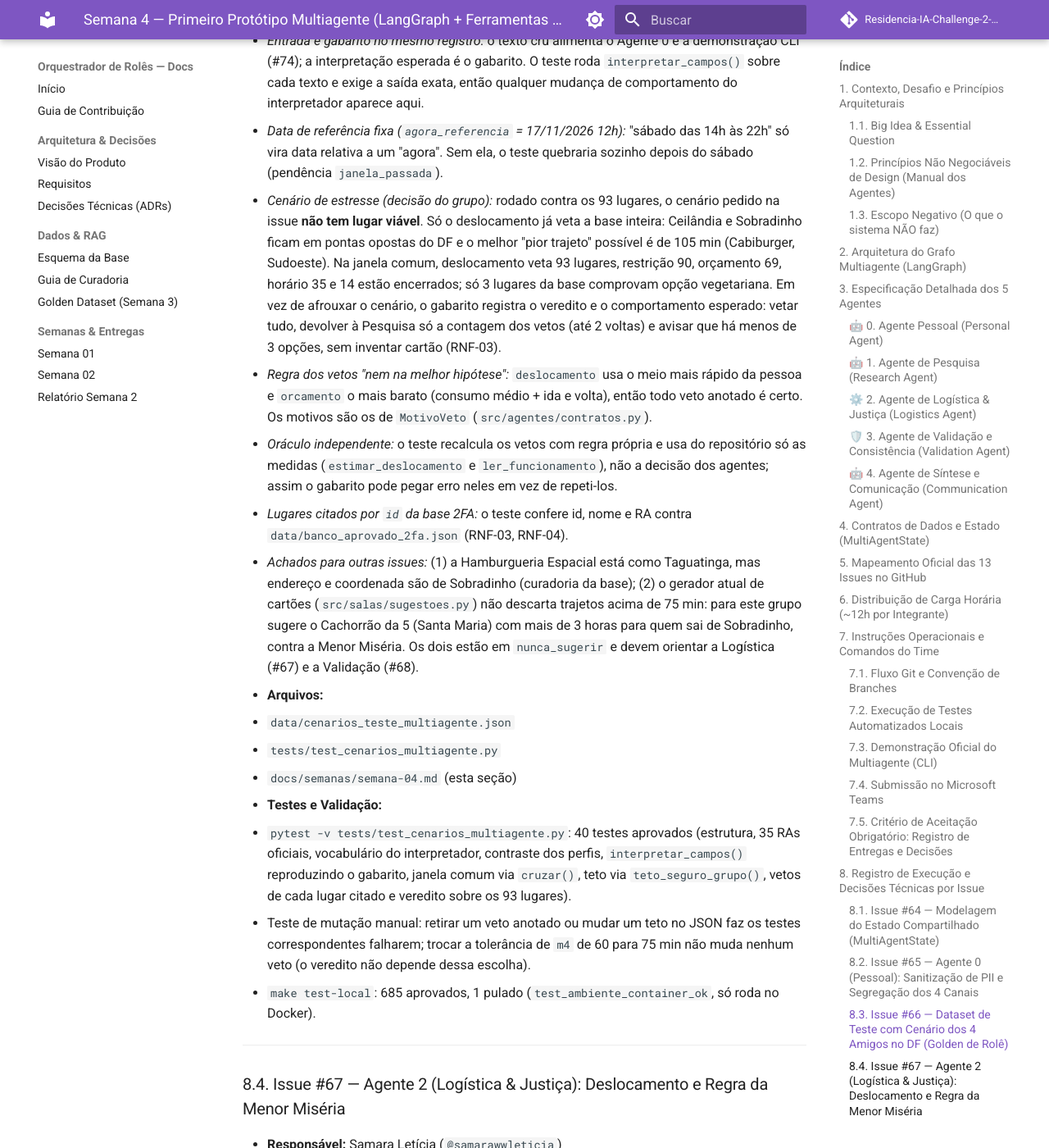
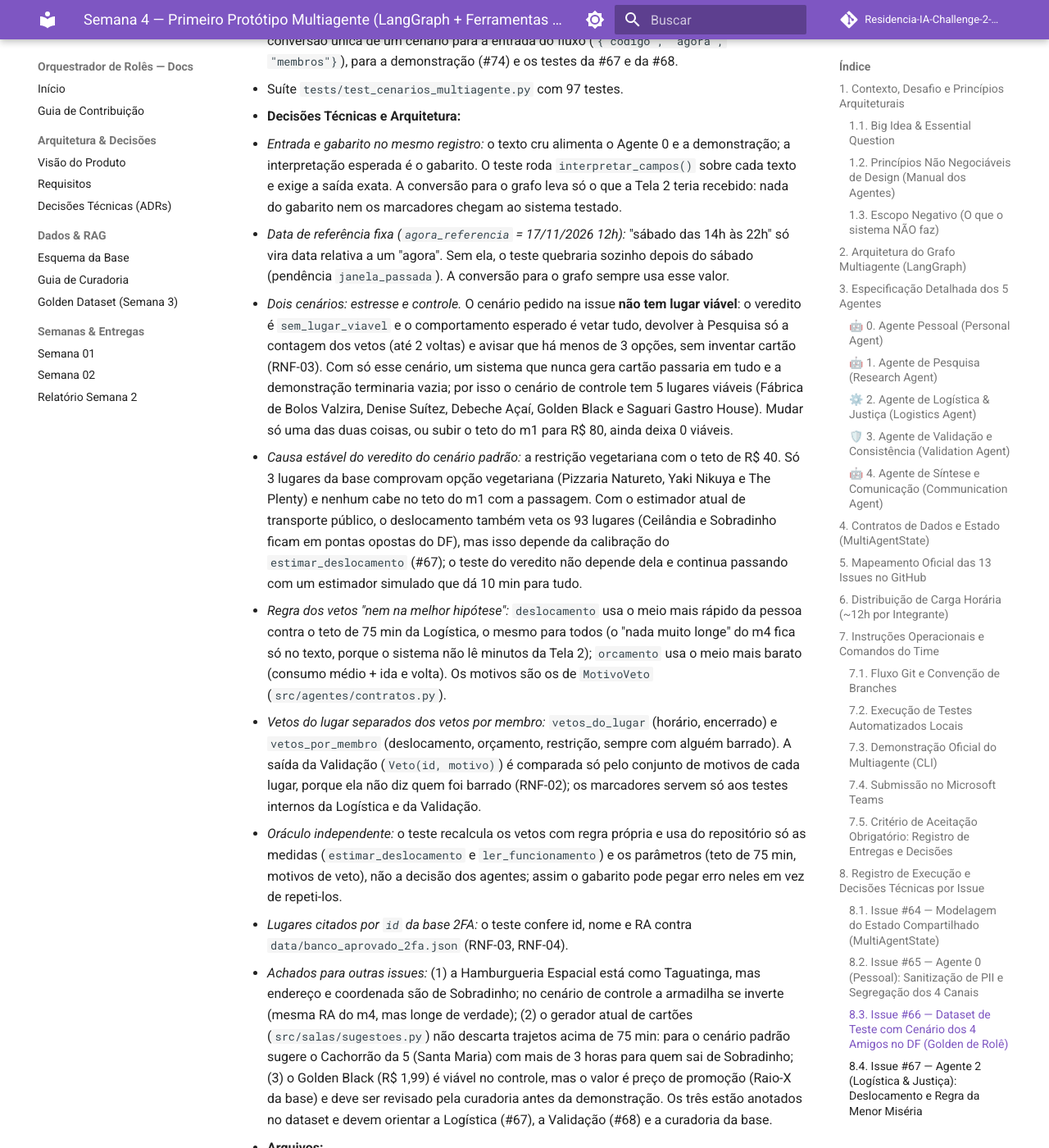
Before and after one commit to Residencia-IA-Challenge-2-Grupo-7/residencia-ia-g7-challenge2, an MkDocs documentation site: the page built from docs/semanas/semana-04.md, in a window 1280 px wide and 1400 px high, scrolled down 14247 px. Shown: the whole window at 82% size. Built offline with MkDocs 1.6.1 and Material for MkDocs 9.7.7, drawn with Linux system fonts in a browser that asks for light colours; comment, search, counter and statistics services are not loaded; some of the changed text lies outside the part shown.

Commit message:
docs(semana4): atualiza a seção 8.3 e o status com os ajustes da revisão (#66)
Alinha a documentação da #66 com os commits da revisão do PR: os dois
cenários (padrão sem lugar viável e controle com 5 viáveis), a causa
estável do veredito (restrição vegetariana com o teto de R$ 40, e não
o deslocamento, que depende da calibração do estimador), a tolerância
única de 75 min, a separação entre vetos do lugar e por membro, a
conversão para a entrada do grafo e o achado do Golden Black.

```diff
--- a/docs/semanas/semana-04.md
+++ b/docs/semanas/semana-04.md
@@ -300,28 +300,34 @@ Nenhum Pull Request será aprovado sem que a respectiva entrada na Seção 8 est
 
 ### 8.3. Issue #66 — Dataset de Teste com Cenário dos 4 Amigos no DF (Golden de Rolê)
 * **Responsável:** Samara Letícia (`@samarawwleticia`)
-* **Status:** Concluída
+* **Status:** Concluída (revisão do PR atendida)
 * **O que foi feito:**
-  - Criação de `data/cenarios_teste_multiagente.json` com o cenário `cenario_padrao_4_amigos` (pessoas fictícias, marcadores `m1` a `m4`): Ceilândia (teto R$ 40, metrô, vegetariana), Águas Claras (R$ 70, ônibus/metrô, ar livre), Asa Norte/Plano Piloto (R$ 120, carro/Uber, gastronomia) e Sobradinho (R$ 50, transporte público, tolerância de 60 min).
+  - Criação de `data/cenarios_teste_multiagente.json` com dois cenários de pessoas fictícias (marcadores `m1` a `m4`), cada um com código de sala fixo:
+    - `cenario_padrao_4_amigos` (`ROLE-PADR`), o pedido pela issue: Ceilândia (teto R$ 40, metrô, vegetariana), Águas Claras (R$ 70, ônibus/metrô, ar livre), Asa Norte/Plano Piloto (R$ 120, carro/Uber, gastronomia) e Sobradinho (R$ 50, transporte público, "nada muito longe");
+    - `cenario_controle_viavel` (`ROLE-CTRL`), o mesmo grupo com só duas mudanças (m1 sem a restrição vegetariana e m4 saindo de Taguatinga), para cobrir o caminho feliz.
   - Para cada amigo, os 4 campos de texto da Tela 2 como seriam digitados (`campos_tela2`) e o que o Agente 0 deve entender deles (`interpretacao_esperada`: RA oficial, macrorregião, teto, janelas, tipos, vibes, restrições e transporte).
-  - Bloco `resultados_esperados`: janela comum (sábado 21/11, 15h–18h, os 4 presentes), teto do grupo (R$ 40), restrição dura do grupo (vegetariano), **veredito `sem_lugar_viavel`**, 5 locais plausíveis da base 2FA com os vetos esperados por membro e 2 lugares que nunca devem ser sugeridos.
-  - Suíte `tests/test_cenarios_multiagente.py` com 40 testes de esquema, vocabulário, coerência com o interpretador e recálculo dos vetos contra a base.
+  - Para cada cenário, `resultados_esperados`: janela comum (sábado 21/11, 15h–18h, os 4 presentes), teto do grupo (R$ 40), restrições duras, veredito, lugares viáveis, lugares plausíveis com os vetos esperados e lugares que nunca devem ser sugeridos.
+  - `src/agentes/cenarios.py`: `carregar_cenario()` e `para_entrada_do_grafo()`, a conversão única de um cenário para a entrada do fluxo (`{"codigo", "agora", "membros"}`), para a demonstração (#74) e os testes da #67 e da #68.
+  - Suíte `tests/test_cenarios_multiagente.py` com 97 testes.
 * **Decisões Técnicas e Arquitetura:**
-  - *Entrada e gabarito no mesmo registro:* o texto cru alimenta o Agente 0 e a demonstração CLI (#74); a interpretação esperada é o gabarito. O teste roda `interpretar_campos()` sobre cada texto e exige a saída exata, então qualquer mudança de comportamento do interpretador aparece aqui.
-  - *Data de referência fixa (`agora_referencia` = 17/11/2026 12h):* "sábado das 14h às 22h" só vira data relativa a um "agora". Sem ela, o teste quebraria sozinho depois do sábado (pendência `janela_passada`).
-  - *Cenário de estresse (decisão do grupo):* rodado contra os 93 lugares, o cenário pedido na issue **não tem lugar viável**. Só o deslocamento já veta a base inteira: Ceilândia e Sobradinho ficam em pontas opostas do DF e o melhor "pior trajeto" possível é de 105 min (Cabiburger, Sudoeste). Na janela comum, deslocamento veta 93 lugares, restrição 90, orçamento 69, horário 35 e 14 estão encerrados; só 3 lugares da base comprovam opção vegetariana. Em vez de afrouxar o cenário, o gabarito registra o veredito e o comportamento esperado: vetar tudo, devolver à Pesquisa só a contagem dos vetos (até 2 voltas) e avisar que há menos de 3 opções, sem inventar cartão (RNF-03).
-  - *Regra dos vetos "nem na melhor hipótese":* `deslocamento` usa o meio mais rápido da pessoa e `orcamento` o mais barato (consumo médio + ida e volta), então todo veto anotado é certo. Os motivos são os de `MotivoVeto` (`src/agentes/contratos.py`).
-  - *Oráculo independente:* o teste recalcula os vetos com regra própria e usa do repositório só as medidas (`estimar_deslocamento` e `ler_funcionamento`), não a decisão dos agentes; assim o gabarito pode pegar erro neles em vez de repeti-los.
+  - *Entrada e gabarito no mesmo registro:* o texto cru alimenta o Agente 0 e a demonstração; a interpretação esperada é o gabarito. O teste roda `interpretar_campos()` sobre cada texto e exige a saída exata. A conversão para o grafo leva só o que a Tela 2 teria recebido: nada do gabarito nem os marcadores chegam ao sistema testado.
+  - *Data de referência fixa (`agora_referencia` = 17/11/2026 12h):* "sábado das 14h às 22h" só vira data relativa a um "agora". Sem ela, o teste quebraria sozinho depois do sábado (pendência `janela_passada`). A conversão para o grafo sempre usa esse valor.
+  - *Dois cenários: estresse e controle.* O cenário pedido na issue **não tem lugar viável**: o veredito é `sem_lugar_viavel` e o comportamento esperado é vetar tudo, devolver à Pesquisa só a contagem dos vetos (até 2 voltas) e avisar que há menos de 3 opções, sem inventar cartão (RNF-03). Com só esse cenário, um sistema que nunca gera cartão passaria em tudo e a demonstração terminaria vazia; por isso o cenário de controle tem 5 lugares viáveis (Fábrica de Bolos Valzira, Denise Suítez, Debeche Açaí, Golden Black e Saguari Gastro House). Mudar só uma das duas coisas, ou subir o teto do m1 para R$ 80, ainda deixa 0 viáveis.
+  - *Causa estável do veredito do cenário padrão:* a restrição vegetariana com o teto de R$ 40. Só 3 lugares da base comprovam opção vegetariana (Pizzaria Natureto, Yaki Nikuya e The Plenty) e nenhum cabe no teto do m1 com a passagem. Com o estimador atual de transporte público, o deslocamento também veta os 93 lugares (Ceilândia e Sobradinho ficam em pontas opostas do DF), mas isso depende da calibração do `estimar_deslocamento` (#67); o teste do veredito não depende dela e continua passando com um estimador simulado que dá 10 min para tudo.
+  - *Regra dos vetos "nem na melhor hipótese":* `deslocamento` usa o meio mais rápido da pessoa contra o teto de 75 min da Logística, o mesmo para todos (o "nada muito longe" do m4 fica só no texto, porque o sistema não lê minutos da Tela 2); `orcamento` usa o meio mais barato (consumo médio + ida e volta). Os motivos são os de `MotivoVeto` (`src/agentes/contratos.py`).
+  - *Vetos do lugar separados dos vetos por membro:* `vetos_do_lugar` (horário, encerrado) e `vetos_por_membro` (deslocamento, orçamento, restrição, sempre com alguém barrado). A saída da Validação (`Veto(id, motivo)`) é comparada só pelo conjunto de motivos de cada lugar, porque ela não diz quem foi barrado (RNF-02); os marcadores servem só aos testes internos da Logística e da Validação.
+  - *Oráculo independente:* o teste recalcula os vetos com regra própria e usa do repositório só as medidas (`estimar_deslocamento` e `ler_funcionamento`) e os parâmetros (teto de 75 min, motivos de veto), não a decisão dos agentes; assim o gabarito pode pegar erro neles em vez de repeti-los.
   - *Lugares citados por `id` da base 2FA:* o teste confere id, nome e RA contra `data/banco_aprovado_2fa.json` (RNF-03, RNF-04).
-  - *Achados para outras issues:* (1) a Hamburgueria Espacial está como Taguatinga, mas endereço e coordenada são de Sobradinho (curadoria da base); (2) o gerador atual de cartões (`src/salas/sugestoes.py`) não descarta trajetos acima de 75 min: para este grupo sugere o Cachorrão da 5 (Santa Maria) com mais de 3 horas para quem sai de Sobradinho, contra a Menor Miséria. Os dois estão em `nunca_sugerir` e devem orientar a Logística (#67) e a Validação (#68).
+  - *Achados para outras issues:* (1) a Hamburgueria Espacial está como Taguatinga, mas endereço e coordenada são de Sobradinho; no cenário de controle a armadilha se inverte (mesma RA do m4, mas longe de verdade); (2) o gerador atual de cartões (`src/salas/sugestoes.py`) não descarta trajetos acima de 75 min: para o cenário padrão sugere o Cachorrão da 5 (Santa Maria) com mais de 3 horas para quem sai de Sobradinho; (3) o Golden Black (R$ 1,99) é viável no controle, mas o valor é preço de promoção (Raio-X da base) e deve ser revisado pela curadoria antes da demonstração. Os três estão anotados no dataset e devem orientar a Logística (#67), a Validação (#68) e a curadoria da base.
 * **Arquivos:**
   - `data/cenarios_teste_multiagente.json`
+  - `src/agentes/cenarios.py`
   - `tests/test_cenarios_multiagente.py`
-  - `docs/semanas/semana-04.md` (esta seção)
+  - `docs/semanas/semana-04.md` (esta seção) e `STATUS.md`
 * **Testes e Validação:**
-  - `pytest -v tests/test_cenarios_multiagente.py`: 40 testes aprovados (estrutura, 35 RAs oficiais, vocabulário do interpretador, contraste dos perfis, `interpretar_campos()` reproduzindo o gabarito, janela comum via `cruzar()`, teto via `teto_seguro_grupo()`, vetos de cada lugar citado e veredito sobre os 93 lugares).
-  - Teste de mutação manual: retirar um veto anotado ou mudar um teto no JSON faz os testes correspondentes falharem; trocar a tolerância de `m4` de 60 para 75 min não muda nenhum veto (o veredito não depende dessa escolha).
-  - `make test-local`: 685 aprovados, 1 pulado (`test_ambiente_container_ok`, só roda no Docker).
+  - `pytest -v tests/test_cenarios_multiagente.py`: 97 testes aprovados (estrutura, 35 RAs oficiais, vocabulário do interpretador, contraste dos perfis, `interpretar_campos()` reproduzindo o gabarito, janela comum via `cruzar()`, teto via `teto_seguro_grupo()`, vetos de cada lugar citado nos dois cenários, lugares viáveis iguais aos calculados, causa estável do veredito, diferença mínima entre os cenários e conversão para a entrada do grafo).
+  - Testes de mutação manuais: retirar um veto anotado, trocar um viável, pôr `horario` em `vetos_por_membro` ou mudar um teto no JSON faz os testes correspondentes falharem; simular um estimador que dá 10 min para tudo não muda o veredito do cenário padrão.
+  - `make test-local`: 742 aprovados, 1 pulado (`test_ambiente_container_ok`, só roda no Docker).
 
 ---
 
```
Also changed, not shown: STATUS.md (+6 -5 lines).
